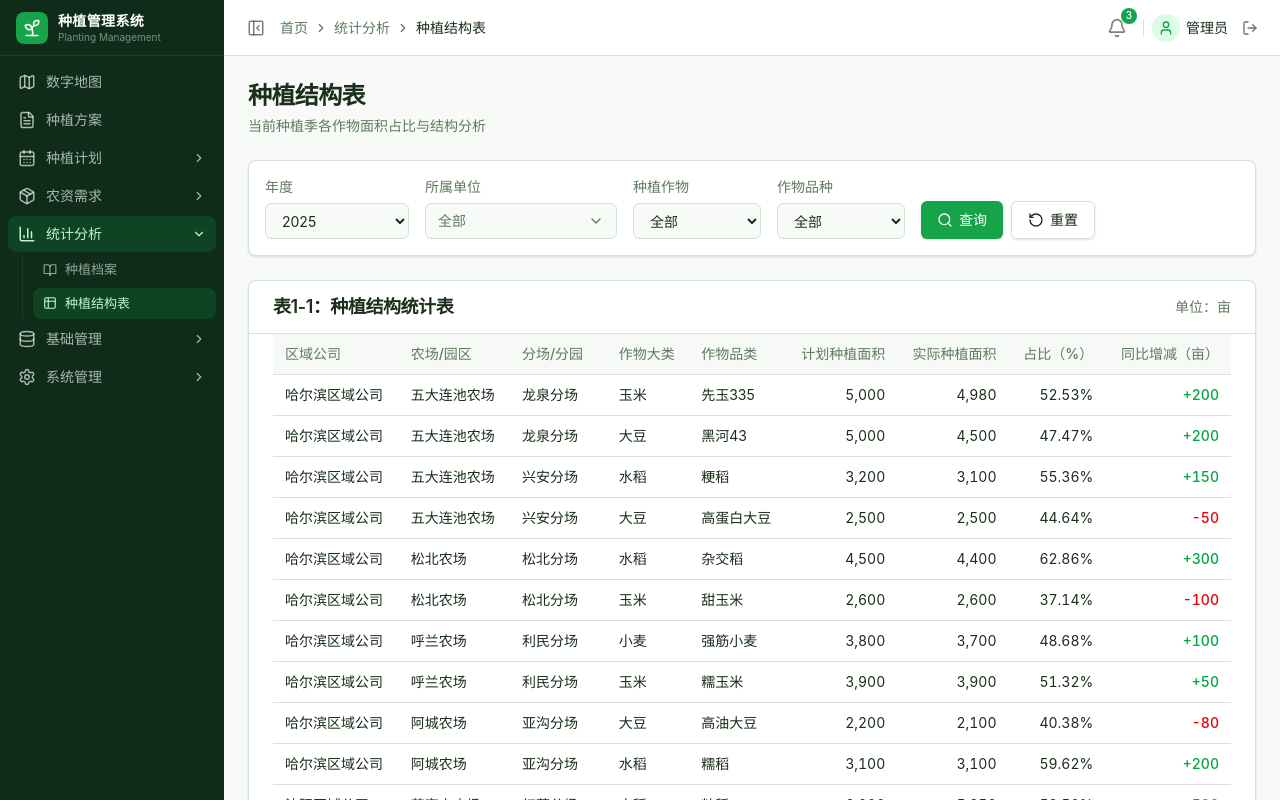
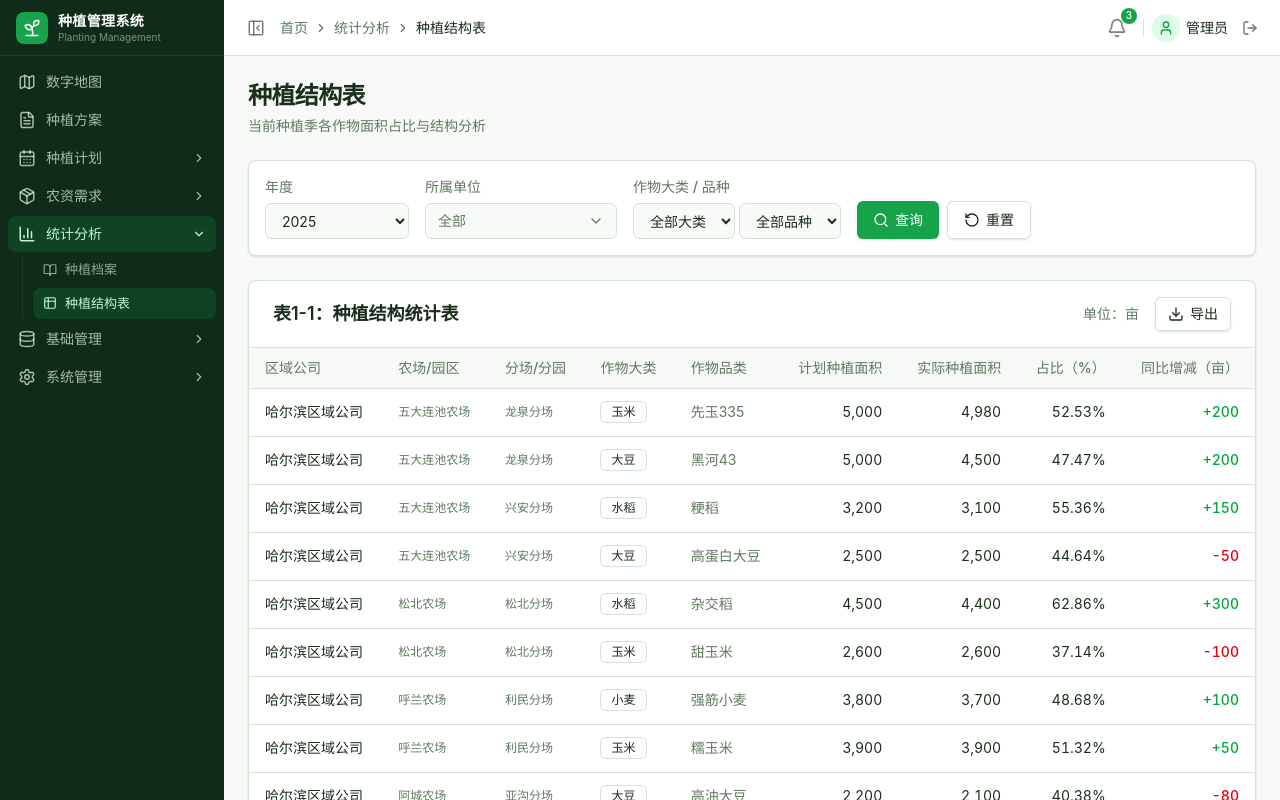
Before and after one commit to YYWANGYY/PlantingManagement, a Vue app: page /statistics/structure in a window 1280 px wide. Built offline with nearby package versions, Linux system fonts and the light colour scheme.

Commit message:
feat: 种植结构表改为分页列表+居中标题+导出功能

```diff
--- a/src/views/statistics/structure.vue
+++ b/src/views/statistics/structure.vue
@@ -76,29 +76,27 @@
           </div>
         </div>
 
-        <!-- 种植作物 -->
+        <!-- 作物大类 + 作物品种 -->
         <div class="flex flex-col gap-1.5">
-          <label class="text-sm font-medium text-muted-foreground">种植作物</label>
+          <label class="text-sm font-medium text-muted-foreground">作物大类 / 品种</label>
+          <div class="flex gap-1">
             <select
               v-model="filters.cropCategory"
-            class="h-9 w-32 rounded-md border bg-background px-3 text-sm focus:outline-none focus:ring-2 focus:ring-primary/30"
+              class="h-9 rounded-md border bg-background px-3 text-sm focus:outline-none focus:ring-2 focus:ring-primary/30"
+              @change="filters.cropVariety = ''"
             >
-            <option value="">全部</option>
+              <option value="">全部大类</option>
               <option v-for="c in cropCategories" :key="c" :value="c">{{ c }}</option>
             </select>
-        </div>
-
-        <!-- 作物品种 -->
-        <div class="flex flex-col gap-1.5">
-          <label class="text-sm font-medium text-muted-foreground">作物品种</label>
             <select
               v-model="filters.cropVariety"
-            class="h-9 w-32 rounded-md border bg-background px-3 text-sm focus:outline-none focus:ring-2 focus:ring-primary/30"
+              class="h-9 rounded-md border bg-background px-3 text-sm focus:outline-none focus:ring-2 focus:ring-primary/30"
               :disabled="!filters.cropCategory"
             >
-            <option value="">全部</option>
+              <option value="">全部品种</option>
               <option v-for="v in cropVarietyOptions" :key="v" :value="v">{{ v }}</option>
             </select>
+          </div>
         </div>
 
         <!-- 操作按钮 -->
@@ -122,47 +120,55 @@
     </div>
 
     <!-- 种植结构统计表 -->
-    <div class="rounded-lg border bg-card text-card-foreground shadow-sm">
+    <div class="rounded-lg border bg-card shadow-sm">
       <!-- 表头标题行 -->
       <div class="flex items-center justify-between border-b px-6 py-4">
-        <div>
-          <h3 class="text-lg font-semibold leading-none tracking-tight">表1-1：种植结构统计表</h3>
+        <h3 class="text-lg font-semibold">表1-1：种植结构统计表</h3>
+        <div class="flex items-center gap-4">
+          <div class="text-sm text-muted-foreground">单位：亩</div>
+          <button
+            class="inline-flex items-center gap-1.5 rounded-md border px-3 py-1.5 text-sm font-medium shadow-sm transition-colors hover:bg-accent hover:text-accent-foreground"
+            @click="handleExport"
+          >
+            <Download class="h-4 w-4" />
+            导出
+          </button>
         </div>
-        <div class="text-sm text-muted-foreground">单位：亩</div>
       </div>
 
       <!-- 统计表格 -->
-      <div class="p-6 pt-0">
-        <div class="relative w-full overflow-auto">
-          <table class="w-full caption-bottom text-sm">
+      <div class="overflow-x-auto">
+        <table class="w-full text-sm">
           <thead>
             <tr class="border-b bg-muted/50">
-                <th class="h-10 whitespace-nowrap px-3 text-left align-middle font-medium text-muted-foreground">区域公司</th>
-                <th class="h-10 whitespace-nowrap px-3 text-left align-middle font-medium text-muted-foreground">农场/园区</th>
-                <th class="h-10 whitespace-nowrap px-3 text-left align-middle font-medium text-muted-foreground">分场/分园</th>
-                <th class="h-10 whitespace-nowrap px-3 text-left align-middle font-medium text-muted-foreground">作物大类</th>
-                <th class="h-10 whitespace-nowrap px-3 text-left align-middle font-medium text-muted-foreground">作物品类</th>
-                <th class="h-10 whitespace-nowrap px-3 text-right align-middle font-medium text-muted-foreground">计划种植面积</th>
-                <th class="h-10 whitespace-nowrap px-3 text-right align-middle font-medium text-muted-foreground">实际种植面积</th>
-                <th class="h-10 whitespace-nowrap px-3 text-right align-middle font-medium text-muted-foreground">占比（%）</th>
-                <th class="h-10 whitespace-nowrap px-3 text-right align-middle font-medium text-muted-foreground">同比增减（亩）</th>
+              <th class="h-10 px-4 text-left font-medium text-muted-foreground">区域公司</th>
+              <th class="h-10 px-4 text-left font-medium text-muted-foreground">农场/园区</th>
+              <th class="h-10 px-4 text-left font-medium text-muted-foreground">分场/分园</th>
+              <th class="h-10 px-4 text-left font-medium text-muted-foreground">作物大类</th>
+              <th class="h-10 px-4 text-left font-medium text-muted-foreground">作物品类</th>
+              <th class="h-10 px-4 text-right font-medium text-muted-foreground">计划种植面积</th>
+              <th class="h-10 px-4 text-right font-medium text-muted-foreground">实际种植面积</th>
+              <th class="h-10 px-4 text-right font-medium text-muted-foreground">占比（%）</th>
+              <th class="h-10 px-4 text-right font-medium text-muted-foreground">同比增减（亩）</th>
             </tr>
           </thead>
           <tbody>
             <tr
-                v-for="(row, idx) in filteredData"
+              v-for="(row, idx) in paginatedData"
               :key="idx"
-                class="border-b transition-colors hover:bg-muted/50"
+              class="border-b transition-colors hover:bg-muted/30"
             >
-                <td class="whitespace-nowrap px-3 py-2.5 align-middle">{{ row.regionCompany }}</td>
-                <td class="whitespace-nowrap px-3 py-2.5 align-middle">{{ row.farm }}</td>
-                <td class="whitespace-nowrap px-3 py-2.5 align-middle">{{ row.subFarm }}</td>
-                <td class="whitespace-nowrap px-3 py-2.5 align-middle font-medium">{{ row.cropCategory }}</td>
-                <td class="whitespace-nowrap px-3 py-2.5 align-middle">{{ row.cropVariety }}</td>
-                <td class="whitespace-nowrap px-3 py-2.5 text-right align-middle tabular-nums">{{ row.plannedArea.toLocaleString() }}</td>
-                <td class="whitespace-nowrap px-3 py-2.5 text-right align-middle tabular-nums">{{ row.actualArea.toLocaleString() }}</td>
-                <td class="whitespace-nowrap px-3 py-2.5 text-right align-middle tabular-nums">{{ row.percentage.toFixed(2) }}%</td>
-                <td class="whitespace-nowrap px-3 py-2.5 text-right align-middle tabular-nums">
+              <td class="h-12 px-4">{{ row.regionCompany }}</td>
+              <td class="h-12 px-4 text-muted-foreground text-xs">{{ row.farm }}</td>
+              <td class="h-12 px-4 text-muted-foreground text-xs">{{ row.subFarm }}</td>
+              <td class="h-12 px-4">
+                <span class="inline-flex items-center rounded-md border px-2.5 py-0.5 text-xs font-normal">{{ row.cropCategory }}</span>
+              </td>
+              <td class="h-12 px-4 text-muted-foreground">{{ row.cropVariety }}</td>
+              <td class="h-12 px-4 text-right tabular-nums">{{ row.plannedArea.toLocaleString() }}</td>
+              <td class="h-12 px-4 text-right tabular-nums">{{ row.actualArea.toLocaleString() }}</td>
+              <td class="h-12 px-4 text-right tabular-nums">{{ row.percentage.toFixed(2) }}%</td>
+              <td class="h-12 px-4 text-right tabular-nums">
                 <span
                   :class="row.yoyChange > 0 ? 'text-green-600' : row.yoyChange < 0 ? 'text-red-600' : 'text-muted-foreground'"
                   class="font-medium"
@@ -173,11 +179,10 @@
             </tr>
             <!-- 无数据 -->
             <tr v-if="filteredData.length === 0">
-                <td colspan="9" class="py-12 text-center text-muted-foreground">暂无数据</td>
+              <td colspan="9" class="h-24 text-center text-muted-foreground">暂无数据</td>
             </tr>
           </tbody>
         </table>
-        </div>
       </div>
 
       <!-- 汇总行 -->
@@ -207,6 +212,40 @@
         </div>
       </div>
 
+      <!-- 分页 -->
+      <div v-if="totalPages > 1" class="flex items-center justify-between border-t px-4 py-3">
+        <p class="text-sm text-muted-foreground">
+          第 {{ currentPage }} / {{ totalPages }} 页，共 <span class="font-medium">{{ filteredData.length }}</span> 条记录
+        </p>
+        <div class="flex items-center gap-1">
+          <button
+            class="inline-flex h-8 w-8 items-center justify-center rounded-md border border-input text-sm hover:bg-muted disabled:opacity-50 disabled:cursor-not-allowed"
+            :disabled="currentPage === 1"
+            @click="currentPage--"
+          >
+            <ChevronLeft class="h-4 w-4" />
+          </button>
+          <template v-for="p in visiblePages" :key="p">
+            <button
+              v-if="p !== '...'"
+              class="inline-flex h-8 w-8 items-center justify-center rounded-md border text-sm transition-colors"
+              :class="p === currentPage ? 'border-primary bg-primary text-primary-foreground' : 'border-input hover:bg-muted'"
+              @click="currentPage = p as number"
+            >
+              {{ p }}
+            </button>
+            <span v-else class="px-1 text-muted-foreground">...</span>
+          </template>
+          <button
+            class="inline-flex h-8 w-8 items-center justify-center rounded-md border border-input text-sm hover:bg-muted disabled:opacity-50 disabled:cursor-not-allowed"
+            :disabled="currentPage === totalPages"
+            @click="currentPage++"
+          >
+            <ChevronRight class="h-4 w-4" />
+          </button>
+        </div>
+      </div>
+
       <!-- 说明区 -->
       <div class="border-t px-6 py-4">
         <div class="text-xs text-muted-foreground space-y-1">
@@ -221,7 +260,7 @@
 
 <script setup lang="ts">
 import { ref, computed, watch } from 'vue'
-import { ChevronDown, Minus, ChevronRight as ChevronRightIcon, Search, RotateCcw } from 'lucide-vue-next'
+import { ChevronDown, ChevronLeft, ChevronRight, Minus, ChevronRight as ChevronRightIcon, Search, RotateCcw, Download } from 'lucide-vue-next'
 
 // ============ 查询条件 ============
 
@@ -343,6 +382,9 @@ const mockData: StructureRow[] = [
   // 哈尔滨区域公司 - 阿城农场 - 亚沟分场
   { regionCompany: '哈尔滨区域公司', farm: '阿城农场', subFarm: '亚沟分场', cropCategory: '大豆', cropVariety: '高油大豆', plannedArea: 2200, actualArea: 2100, percentage: 40.38, yoyChange: -80, year: '2025' },
   { regionCompany: '哈尔滨区域公司', farm: '阿城农场', subFarm: '亚沟分场', cropCategory: '水稻', cropVariety: '糯稻', plannedArea: 3100, actualArea: 3100, percentage: 59.62, yoyChange: 200, year: '2025' },
+  // 哈尔滨区域公司 - 双城分场 - 永治分园
+  { regionCompany: '哈尔滨区域公司', farm: '双城分场', subFarm: '永治分园', cropCategory: '玉米', cropVariety: '糯玉米', plannedArea: 4200, actualArea: 4100, percentage: 56.55, yoyChange: 180, year: '2025' },
+  { regionCompany: '哈尔滨区域公司', farm: '双城分场', subFarm: '永治分园', cropCategory: '大豆', cropVariety: '高蛋白大豆', plannedArea: 3200, actualArea: 3150, percentage: 43.45, yoyChange: -30, year: '2025' },
   // 沈阳区域公司 - 苏家屯农场 - 红菱分场
   { regionCompany: '沈阳区域公司', farm: '苏家屯农场', subFarm: '红菱分场', cropCategory: '水稻', cropVariety: '籼稻', plannedArea: 6000, actualArea: 5850, percentage: 58.50, yoyChange: 500, year: '2025' },
   { regionCompany: '沈阳区域公司', farm: '苏家屯农场', subFarm: '红菱分场', cropCategory: '玉米', cropVariety: '先玉335', plannedArea: 4150, actualArea: 4150, percentage: 41.50, yoyChange: 150, year: '2025' },
@@ -352,6 +394,9 @@ const mockData: StructureRow[] = [
   // 沈阳区域公司 - 辽中分场 - 茨榆坨分园
   { regionCompany: '沈阳区域公司', farm: '辽中分场', subFarm: '茨榆坨分园', cropCategory: '玉米', cropVariety: '甜玉米', plannedArea: 2800, actualArea: 2700, percentage: 45.00, yoyChange: 300, year: '2025' },
   { regionCompany: '沈阳区域公司', farm: '辽中分场', subFarm: '茨榆坨分园', cropCategory: '小麦', cropVariety: '弱筋小麦', plannedArea: 3300, actualArea: 3300, percentage: 55.00, yoyChange: -150, year: '2025' },
+  // 沈阳区域公司 - 法库分场 - 十间房分园
+  { regionCompany: '沈阳区域公司', farm: '法库分场', subFarm: '十间房分园', cropCategory: '水稻', cropVariety: '粳稻', plannedArea: 3600, actualArea: 3500, percentage: 52.24, yoyChange: 250, year: '2025' },
+  { regionCompany: '沈阳区域公司', farm: '法库分场', subFarm: '十间房分园', cropCategory: '大豆', cropVariety: '高油大豆', plannedArea: 3200, actualArea: 3200, percentage: 47.76, yoyChange: -60, year: '2025' },
   // 2024年数据（用于同比参照）
   { regionCompany: '哈尔滨区域公司', farm: '五大连池农场', subFarm: '龙泉分场', cropCategory: '玉米', cropVariety: '先玉335', plannedArea: 4800, actualArea: 4780, percentage: 53.11, yoyChange: 100, year: '2024' },
   { regionCompany: '哈尔滨区域公司', farm: '五大连池农场', subFarm: '龙泉分场', cropCategory: '大豆', cropVariety: '黑河43', plannedArea: 4600, actualArea: 4300, percentage: 46.89, yoyChange: -50, year: '2024' },
@@ -386,13 +431,11 @@ const filteredData = computed(() => {
 
   // 重新计算占比（基于过滤后的数据，按单位分组）
   if (data.length > 0) {
-    // 按区域公司+农场+分场分组计算总面积
     const groupTotalMap = new Map<string, number>()
     for (const row of data) {
       const key = `${row.regionCompany}|${row.farm}|${row.subFarm}`
       groupTotalMap.set(key, (groupTotalMap.get(key) || 0) + row.actualArea)
     }
-    // 重新赋值占比
     return data.map(row => {
       const key = `${row.regionCompany}|${row.farm}|${row.subFarm}`
       const groupTotal = groupTotalMap.get(key) || 1
@@ -406,7 +449,40 @@ const filteredData = computed(() => {
   return data
 })
 
-// 汇总统计
+// ============ 分页 ============
+
+const currentPage = ref(1)
+const pageSize = 10
+
+const totalPages = computed(() => Math.max(1, Math.ceil(filteredData.value.length / pageSize)))
+
+const paginatedData = computed(() => {
+  const start = (currentPage.value - 1) * pageSize
+  return filteredData.value.slice(start, start + pageSize)
+})
+
+// 查询条件变化时重置页码
+watch([() => filters.value.year, () => filters.value.org, () => filters.value.cropCategory, () => filters.value.cropVariety], () => {
+  currentPage.value = 1
+})
+
+const visiblePages = computed(() => {
+  const total = totalPages.value
+  const current = currentPage.value
+  if (total <= 7) {
+    return Array.from({ length: total }, (_, i) => i + 1)
+  }
+  if (current <= 3) {
+    return [1, 2, 3, 4, '...', total]
+  }
+  if (current >= total - 2) {
+    return [1, '...', total - 3, total - 2, total - 1, total]
+  }
+  return [1, '...', current - 1, current, current + 1, '...', total]
+})
+
+// ============ 汇总统计 ============
+
 const totalPlannedArea = computed(() =>
   filteredData.value.reduce((sum, r) => sum + r.plannedArea, 0)
 )
@@ -427,7 +503,7 @@ const totalYoyChange = computed(() =>
 // ============ 操作 ============
 
 const handleQuery = () => {
-  // 触发查询（computed 自动响应）
+  currentPage.value = 1
 }
 
 const handleReset = () => {
@@ -437,5 +513,48 @@ const handleReset = () => {
     cropCategory: '',
     cropVariety: '',
   }
+  currentPage.value = 1
+}
+
+// ============ 导出 ============
+
+const handleExport = () => {
+  const headers = ['区域公司', '农场/园区', '分场/分园', '作物大类', '作物品类', '计划种植面积', '实际种植面积', '占比（%）', '同比增减（亩）']
+
+  const rows = filteredData.value.map(row => [
+    row.regionCompany,
+    row.farm,
+    row.subFarm,
+    row.cropCategory,
+    row.cropVariety,
+    row.plannedArea.toLocaleString(),
+    row.actualArea.toLocaleString(),
+    row.percentage.toFixed(2) + '%',
+    (row.yoyChange > 0 ? '+' : '') + row.yoyChange.toLocaleString()
+  ])
+
+  // 汇总行
+  rows.push([
+    '合计',
+    '',
+    '',
+    '',
+    '',
+    totalPlannedArea.value.toLocaleString(),
+    totalActualArea.value.toLocaleString(),
+    completionRate.value + '%',
+    (totalYoyChange.value > 0 ? '+' : '') + totalYoyChange.value.toLocaleString()
+  ])
+
+  // 拼接 CSV
+  const csvContent = '\uFEFF' + [headers, ...rows].map(r => r.join(',')).join('\n')
+
+  const blob = new Blob([csvContent], { type: 'text/csv;charset=utf-8;' })
+  const url = URL.createObjectURL(blob)
+  const link = document.createElement('a')
+  link.href = url
+  link.download = `种植结构统计表_${filters.value.year || '全部'}.csv`
+  link.click()
+  URL.revokeObjectURL(url)
 }
 </script>
```
Lines whose indentation alone changed are shown as unchanged.
